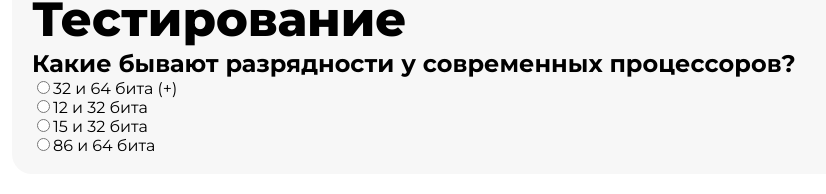
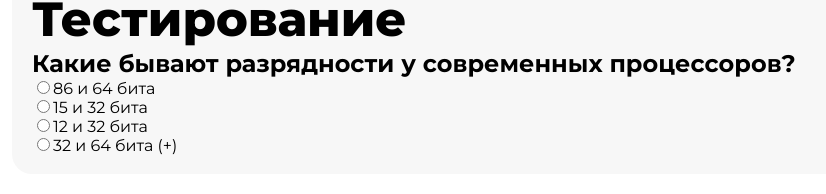
Before and after one commit to iamvldmrbrvkv/test, a React (Vite) app: page / in a window 1280 px wide. Shown: the part 112-306 px from the top of the page, without its empty margins (265-1091 px from the left). Built offline with nearby package versions, Linux system fonts and the light colour scheme.

Commit message:
random answers

```diff
--- a/src/components/Test.jsx
+++ b/src/components/Test.jsx
@@ -2,16 +2,17 @@ import { data } from "../mocks/data"
 
 export const Test = () => {
   let randomQuestion = Math.floor(Math.random() * data.length)
+  const shuffledAnswers = data[randomQuestion].answers.sort(() => Math.random() - 0.5)
   return (
     <div className="test">
       <h1>Тестирование</h1>
       {!data[randomQuestion].answered ? (
         <>
           <h2>{data[randomQuestion].question}</h2>
-          {data[randomQuestion].answers.map((answer, index) => (
+          {shuffledAnswers.map((answer, index) => (
             <div key={index}>
-              <input type="radio" name='answer' id="answer" required />
-              <label htmlFor="answer">{answer}</label>
+              <input type="radio" name="answer" id={`answer${index}`} required />
+              <label htmlFor={`answer${index}`}>{answer}</label>
               <br />
             </div>
           ))}
```
